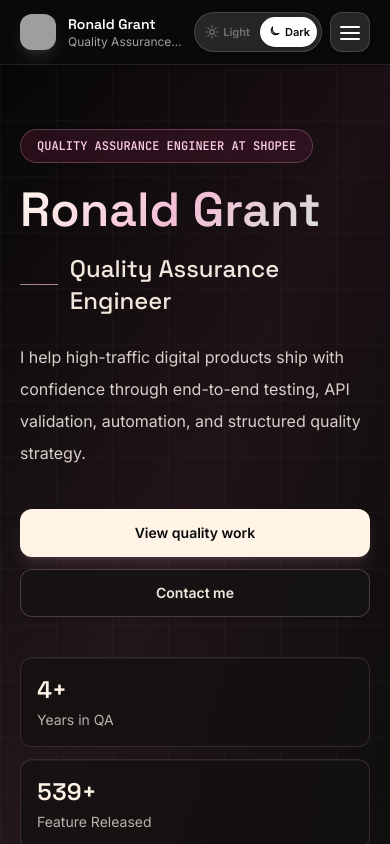
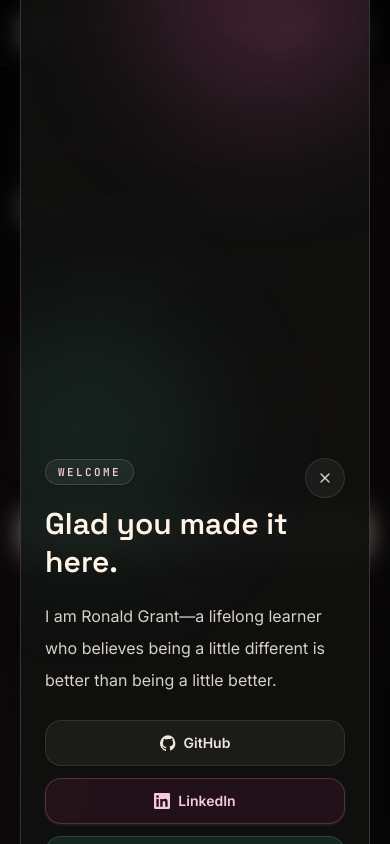
Before and after one commit to dlanooor/nextjs-ronaldgrant, a Next.js app: page / in a window 390 px wide. Shown: the top 844 px of the page. Built offline with nearby package versions, Linux system fonts and the light colour scheme; grey boxes are pictures that could not be loaded.

Commit message:
Add welcome popup

```diff
--- a/app/page.tsx
+++ b/app/page.tsx
@@ -7,10 +7,12 @@ import { ProjectsSection } from "@/components/projects-section";
 import { SiteFooter } from "@/components/site-footer";
 import { SiteHeader } from "@/components/site-header";
 import { SkillsSection } from "@/components/skills-section";
+import { WelcomePopup } from "@/components/welcome-popup";
 
 export default function Home() {
   return (
     <>
+      <WelcomePopup />
       <SiteHeader />
       <main>
         <HeroSection />
--- /dev/null
+++ b/components/welcome-popup.tsx
@@ -0,0 +1,258 @@
+"use client";
+
+import { useCallback, useEffect, useRef, useState } from "react";
+
+import { profile } from "@/lib/portfolio-data";
+
+const welcomeStorageKey = "portfolio-welcome-seen";
+const exitAnimationMs = 360;
+const socialLinks = profile.socials.filter((social) => social.label !== "Email");
+
+export function WelcomePopup() {
+  const [shouldRender, setShouldRender] = useState(false);
+  const [isOpen, setIsOpen] = useState(false);
+  const dialogRef = useRef<HTMLDivElement | null>(null);
+  const dismissTimeout = useRef<number | null>(null);
+
+  const dismiss = useCallback(() => {
+    window.sessionStorage.setItem(welcomeStorageKey, "true");
+    setIsOpen(false);
+
+    if (dismissTimeout.current) {
+      window.clearTimeout(dismissTimeout.current);
+    }
+
+    dismissTimeout.current = window.setTimeout(() => {
+      setShouldRender(false);
+    }, exitAnimationMs);
+  }, []);
+
+  useEffect(() => {
+    if (window.sessionStorage.getItem(welcomeStorageKey) === "true") {
+      return;
+    }
+
+    const showTimer = window.setTimeout(() => {
+      setShouldRender(true);
+      window.requestAnimationFrame(() => {
+        setIsOpen(true);
+        dialogRef.current?.focus();
+      });
+    }, 650);
+
+    return () => window.clearTimeout(showTimer);
+  }, []);
+
+  useEffect(() => {
+    if (!shouldRender) {
+      return;
+    }
+
+    document.body.style.overflow = isOpen ? "hidden" : "";
+
+    function handleKeyDown(event: KeyboardEvent) {
+      if (event.key === "Escape") {
+        dismiss();
+      }
+    }
+
+    window.addEventListener("keydown", handleKeyDown);
+
+    return () => {
+      document.body.style.overflow = "";
+      window.removeEventListener("keydown", handleKeyDown);
+    };
+  }, [dismiss, isOpen, shouldRender]);
+
+  useEffect(() => {
+    return () => {
+      if (dismissTimeout.current) {
+        window.clearTimeout(dismissTimeout.current);
+      }
+    };
+  }, []);
+
+  if (!shouldRender) {
+    return null;
+  }
+
+  return (
+    <div
+      aria-labelledby="welcome-popup-title"
+      aria-modal="true"
+      role="dialog"
+      className={`fixed inset-0 z-[80] grid place-items-center overflow-y-auto px-5 py-8 transition duration-500 ease-out ${
+        isOpen ? "pointer-events-auto opacity-100" : "pointer-events-none opacity-0"
+      }`}
+    >
+      <button
+        type="button"
+        aria-label="Close welcome message"
+        className="absolute inset-0 cursor-default bg-neutral-950/30 backdrop-blur-md transition dark:bg-black/55"
+        onClick={dismiss}
+      />
+
+      <div
+        ref={dialogRef}
+        tabIndex={-1}
+        className={`premium-card relative w-full max-w-lg overflow-hidden rounded-[2rem] border border-white/70 bg-[#fffaf3]/95 p-6 text-neutral-950 shadow-2xl shadow-neutral-950/20 outline-none transition duration-500 ease-out sm:p-8 dark:border-[#f0b7cf]/20 dark:bg-[#10100f]/95 dark:text-[#fff4e6] dark:shadow-black/50 ${
+          isOpen
+            ? "translate-y-0 scale-100 opacity-100"
+            : "translate-y-5 scale-[0.97] opacity-0"
+        }`}
+      >
+        <div
+          aria-hidden="true"
+          className="absolute -right-24 -top-24 size-64 rounded-full bg-pink-300/25 blur-3xl dark:bg-pink-400/20"
+        />
+        <div
+          aria-hidden="true"
+          className="absolute -bottom-24 -left-20 size-60 rounded-full bg-emerald-200/35 blur-3xl dark:bg-emerald-300/10"
+        />
+
+        <div className="relative">
+          <div className="flex items-start justify-between gap-4">
+            <div>
+              <p className="inline-flex rounded-full border border-pink-700/15 bg-white/65 px-3 py-1 font-mono text-[11px] font-semibold uppercase tracking-[0.22em] text-pink-800 shadow-sm dark:border-[#f0b7cf]/20 dark:bg-white/5 dark:text-[#f7c9dc]">
+                Welcome
+              </p>
+              <h2
+                id="welcome-popup-title"
+                className="mt-5 font-display text-3xl font-semibold leading-tight sm:text-4xl"
+              >
+                Glad you made it here.
+              </h2>
+            </div>
+
+            <button
+              type="button"
+              aria-label="Close welcome message"
+              onClick={dismiss}
+              className="grid size-10 shrink-0 place-items-center rounded-full border border-neutral-950/10 bg-white/70 text-neutral-500 transition hover:-translate-y-0.5 hover:border-neutral-950/20 hover:text-neutral-950 focus:outline-none focus-visible:ring-2 focus-visible:ring-pink-600 dark:border-white/10 dark:bg-white/5 dark:text-[#d7d0c8] dark:hover:border-white/20 dark:hover:text-white dark:focus-visible:ring-pink-400"
+            >
+              <svg
+                aria-hidden="true"
+                className="size-4"
+                fill="none"
+                stroke="currentColor"
+                strokeLinecap="round"
+                strokeLinejoin="round"
+                strokeWidth="2"
+                viewBox="0 0 24 24"
+              >
+                <path d="M18 6 6 18" />
+                <path d="m6 6 12 12" />
+              </svg>
+            </button>
+          </div>
+
+          <p className="mt-5 text-base leading-8 text-neutral-600 dark:text-[#d7d0c8]">
+            I am {profile.name}—a lifelong learner who believes being a little different is better than being a little better.
+          </p>
+
+          <div className="mt-6 grid gap-3 sm:grid-cols-3">
+            {socialLinks.map((social) => (
+              <a
+                key={social.label}
+                href={social.href}
+                target="_blank"
+                rel="noreferrer"
+                onClick={dismiss}
+                aria-label={`Visit ${profile.name} on ${social.label}`}
+                className={`inline-flex items-center justify-center gap-2 rounded-2xl border px-3 py-3 text-sm font-semibold shadow-sm transition hover:-translate-y-0.5 focus:outline-none focus-visible:ring-2 focus-visible:ring-pink-600 dark:focus-visible:ring-pink-400 ${getSocialLinkClass(
+                  social.label,
+                )}`}
+              >
+                <SocialLogo label={social.label} />
+                {social.label}
+              </a>
+            ))}
+          </div>
+        </div>
+      </div>
+    </div>
+  );
+}
+
+function getSocialLinkClass(label: string) {
+  if (label === "GitHub") {
+    return "border-neutral-950/10 bg-white/75 text-neutral-800 hover:border-neutral-950/20 hover:bg-neutral-950 hover:text-white dark:border-white/10 dark:bg-white/5 dark:text-[#f2e7dc] dark:hover:border-[#fff4e6]/35 dark:hover:bg-[#fff4e6] dark:hover:text-neutral-950";
+  }
+
+  if (label === "LinkedIn") {
+    return "border-pink-700/15 bg-pink-50/80 text-pink-800 shadow-pink-900/5 hover:border-pink-700/35 hover:bg-pink-100 dark:border-[#f0b7cf]/20 dark:bg-[#4b1730]/35 dark:text-[#f7c9dc] dark:shadow-[#f0b7cf]/10 dark:hover:border-[#f0b7cf]/40 dark:hover:bg-[#4b1730]/55";
+  }
+
+  if (label === "Instagram") {
+    return "border-emerald-700/15 bg-emerald-50/80 text-emerald-900 shadow-emerald-900/5 hover:border-emerald-700/30 hover:bg-emerald-100 dark:border-emerald-200/15 dark:bg-emerald-300/10 dark:text-[#d9f8e8] dark:shadow-emerald-300/10 dark:hover:border-emerald-200/30 dark:hover:bg-emerald-300/15";
+  }
+
+  return "border-neutral-950/10 bg-white/65 text-neutral-700 hover:bg-white dark:border-white/10 dark:bg-white/5 dark:text-[#f2e7dc] dark:hover:bg-white/10";
+}
+
+function SocialLogo({ label }: { label: string }) {
+  const className = "size-4 shrink-0";
+
+  if (label === "GitHub") {
+    return (
+      <svg
+        aria-hidden="true"
+        className={className}
+        fill="currentColor"
+        viewBox="0 0 24 24"
+      >
+        <path d="M12 .5a12 12 0 0 0-3.79 23.39c.6.11.82-.26.82-.58v-2.02c-3.34.73-4.04-1.61-4.04-1.61-.55-1.39-1.34-1.76-1.34-1.76-1.09-.75.08-.73.08-.73 1.2.08 1.84 1.24 1.84 1.24 1.07 1.83 2.81 1.3 3.49.99.11-.78.42-1.3.76-1.6-2.66-.3-5.47-1.33-5.47-5.93 0-1.31.47-2.38 1.24-3.22-.12-.3-.54-1.52.12-3.18 0 0 1.01-.32 3.3 1.23A11.5 11.5 0 0 1 12 5.82c1.02 0 2.05.14 3.01.4 2.29-1.55 3.3-1.23 3.3-1.23.66 1.66.24 2.88.12 3.18.77.84 1.24 1.91 1.24 3.22 0 4.61-2.81 5.63-5.49 5.93.43.37.81 1.1.81 2.22v3.29c0 .32.22.7.83.58A12 12 0 0 0 12 .5Z" />
+      </svg>
+    );
+  }
+
+  if (label === "LinkedIn") {
+    return (
+      <svg
+        aria-hidden="true"
+        className={className}
+        fill="currentColor"
+        viewBox="0 0 24 24"
+      >
+        <path d="M20.45 20.45h-3.56v-5.58c0-1.33-.03-3.04-1.85-3.04-1.85 0-2.13 1.45-2.13 2.94v5.68H9.35V8.98h3.42v1.57h.05a3.75 3.75 0 0 1 3.37-1.85c3.6 0 4.27 2.37 4.27 5.46v6.29ZM5.34 7.41a2.06 2.06 0 1 1 0-4.12 2.06 2.06 0 0 1 0 4.12Zm1.78 13.04H3.56V8.98h3.56v11.47ZM22.23 0H1.76C.79 0 0 .77 0 1.72v20.56C0 23.23.79 24 1.76 24h20.47c.97 0 1.77-.77 1.77-1.72V1.72C24 .77 23.2 0 22.23 0Z" />
+      </svg>
+    );
+  }
+
+  if (label === "Instagram") {
+    return (
+      <svg
+        aria-hidden="true"
+        className={className}
+        fill="none"
+        stroke="currentColor"
+        strokeLinecap="round"
+        strokeLinejoin="round"
+        strokeWidth="2"
+        viewBox="0 0 24 24"
+      >
+        <rect width="18" height="18" x="3" y="3" rx="5" />
+        <circle cx="12" cy="12" r="4" />
+        <path d="M17.5 6.5h.01" />
+      </svg>
+    );
+  }
+
+  return (
+    <svg
+      aria-hidden="true"
+      className={className}
+      fill="none"
+      stroke="currentColor"
+      strokeLinecap="round"
+      strokeLinejoin="round"
+      strokeWidth="2"
+      viewBox="0 0 24 24"
+    >
+      <circle cx="12" cy="12" r="10" />
+      <path d="M2 12h20" />
+      <path d="M12 2a15.3 15.3 0 0 1 0 20" />
+      <path d="M12 2a15.3 15.3 0 0 0 0 20" />
+    </svg>
+  );
+}
```
